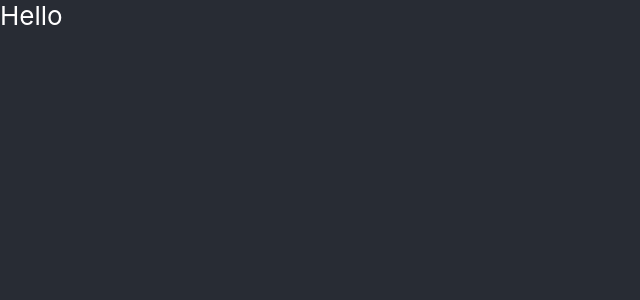
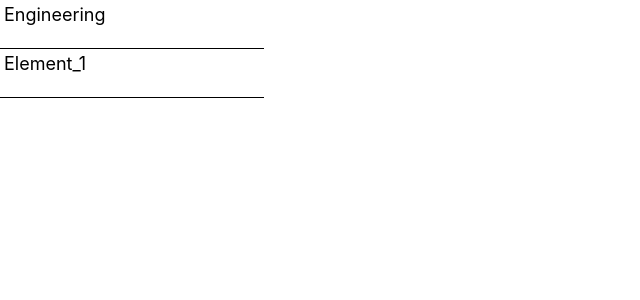
Before and after one commit to bijay007/chat_app, a React (Create React App) app in the folder chat_client/: page / in a window 1280 px wide. Shown: the top 300 px of the page, without its empty margins (0-640 px from the left). Built offline with nearby package versions, Linux system fonts and the light colour scheme.

Commit message:
Add a dummy component

```diff
--- a/chat_client/src/App.js
+++ b/chat_client/src/App.js
@@ -4,12 +4,18 @@ import { ApolloClient } from 'apollo-client';
 import apolloClientOptions from './config/apolloConfig';
 import './App.css';
 
+// Data
+import dummyData from './utils/_dummy';
+
+// Components
+import NestedList from "./components/nestedList/NestedList";
+
 const App = () => {
   const apolloClient = new ApolloClient({...apolloClientOptions});
   // Apollo provider as top level wrapper to manage local state and query manipulations
   return (
     <ApolloProvider client={apolloClient}>
-      <div className={'App'}>Hello</div>
+      <NestedList list={dummyData} />
     </ApolloProvider>
   )
 }
--- /dev/null
+++ b/chat_client/src/components/nestedList/NestedList.css
@@ -0,0 +1,11 @@
+.NestedList {
+  display: grid;
+  border: 1px;
+  border-color: brown;
+}
+.NestedList_Root {
+  height: 5vmin;
+  width: 20vmax;
+  border-bottom: 1px solid black;
+  padding: 0.25rem;
+}
--- /dev/null
+++ b/chat_client/src/components/nestedList/NestedList.js
@@ -0,0 +1,21 @@
+import React, { Component } from 'react';
+import './NestedList.css';
+
+class NestedList extends Component {
+  render() {
+    const { list } = this.props;
+    return (
+      <div className={'NestedList'}>
+        {
+          list.map((elem, index) => {
+            return (
+              <div className={'NestedList_Root'}>{elem.title ? elem.title : `Element_${index}`}</div>
+            )
+          })
+        }
+      </div>
+    )
+  }
+}
+
+export default NestedList;
--- a/chat_client/src/index.css
+++ b/chat_client/src/index.css
@@ -6,6 +6,7 @@ body {
     sans-serif;
   -webkit-font-smoothing: antialiased;
   -moz-osx-font-smoothing: grayscale;
+  font-size: 18px;
 }
 
 code {
--- /dev/null
+++ b/chat_client/src/utils/_dummy.js
@@ -0,0 +1,21 @@
+// dummy data for testing purposes
+
+let dummyData = [
+  {
+    title: 'Engineering',
+    data: [
+      {
+        title: 'Math'
+      }
+    ]
+  },
+  {
+    data: [
+      {
+        title: 'Social Science'
+      }
+    ]
+  },
+]
+
+export default dummyData;
```
Also changed, not shown: chat_client/src/logo.svg (deleted).
